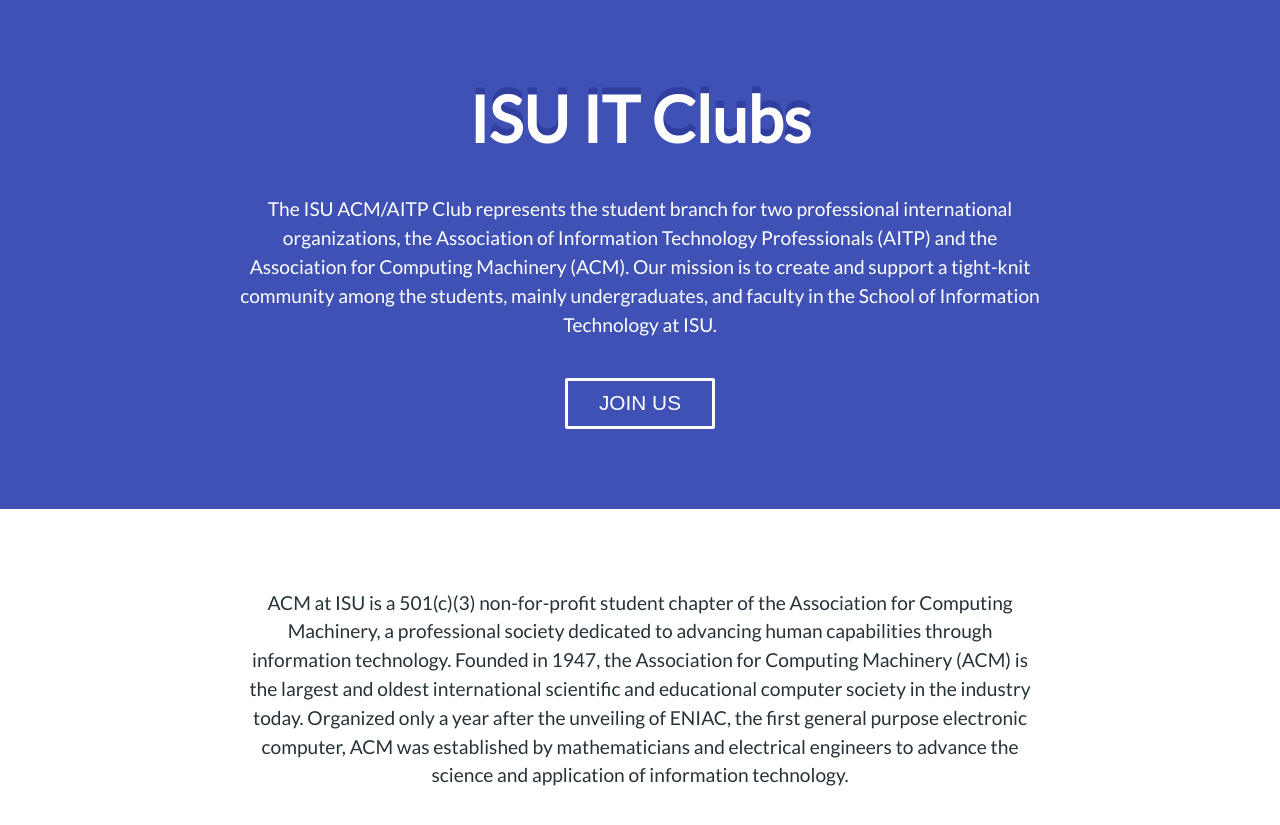
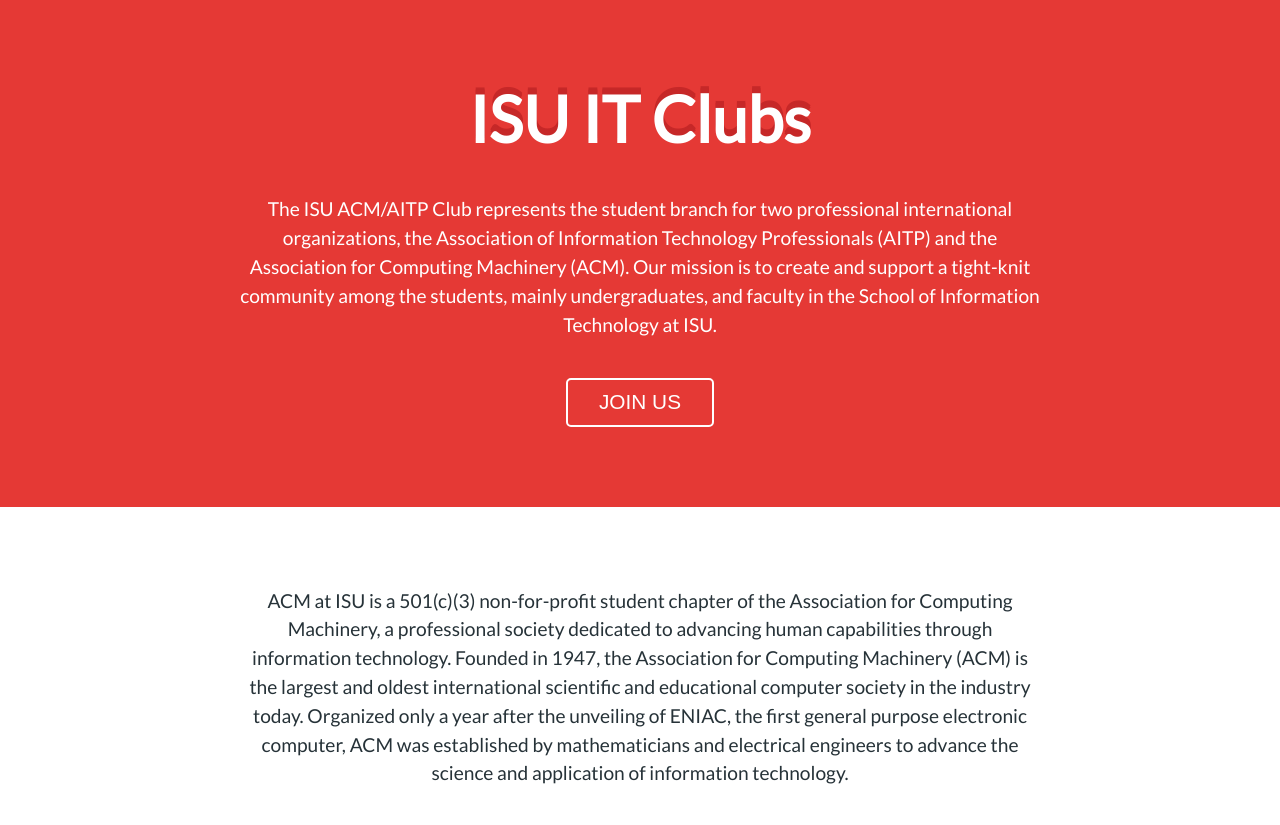
Before and after one commit to ISUWeb/it-clubs, a Jekyll site: the page built from index.md, in a window 1280 px wide. Shown: the top 825 px of the page. Built offline with Jekyll 4.4.1, drawn with Linux system fonts in a browser that asks for light colours.

Commit message:
Red background

```diff
--- a/assets/master.css
+++ b/assets/master.css
@@ -28,8 +28,8 @@
 
 button {
     padding: .5em 1.5em;
-    border: 3px solid white;
-    border-radius: 2px;
+    border: 2px solid white;
+    border-radius: 5px;
     background: transparent;
     color: white;
     font-size: 1.3em;
@@ -38,15 +38,15 @@
 }
 
 button:hover {
-    background: #5c6bc0;
-    border-color: #5c6bc0;
+    background: #c62828;
+    border-color: #c62828;
     color: white;
     transition-duration: .2s;
     cursor: pointer;
 }
 
 .header {
-    background: #3f51b5;
+    background: #e53935;
     color: white;
     padding: 5em 2em;
     text-align: center;
@@ -59,7 +59,7 @@
 }
 
 .header h1 {
-    text-shadow: 0 -5px 0 #303f9f, 0 -7px 0 #303f9f;
+    text-shadow: 0 -5px 0 #c62828, 0 -7px 0 #c62828;
     color: white;
     font-size: 4em;
     margin: 0;
```
